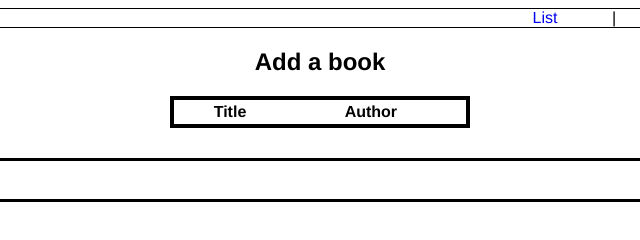
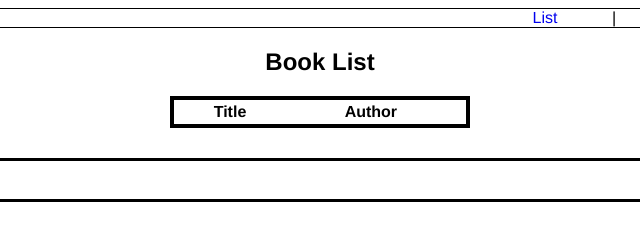
Before and after one commit to OnlyUnknown/Awesome-books-ES6, a website: page index.html in a window 1280 px wide. Both pictures are taken after a click on the link "List". Shown: the full height of the page, 320-960 px from the left. Drawn offline with Linux system fonts and the light colour scheme.

Commit message:
edited the content

```diff
--- a/index.html
+++ b/index.html
@@ -19,6 +19,7 @@
     <h1 class="title">
         Awsome Books
     </h1>
+    <h2>Add a book</h2>
     <form id="book-form">
         <div class="title-cont">
         <input id="title" placeholder="Title">
@@ -31,7 +32,7 @@
    </div>
    <section class="list-container">
    <table class="book-head">
-    <h2>Add a book</h2>
+    <h2>Book List</h2>
     <tr>
         <th>Title</th>
         <th>Author</th>
```
